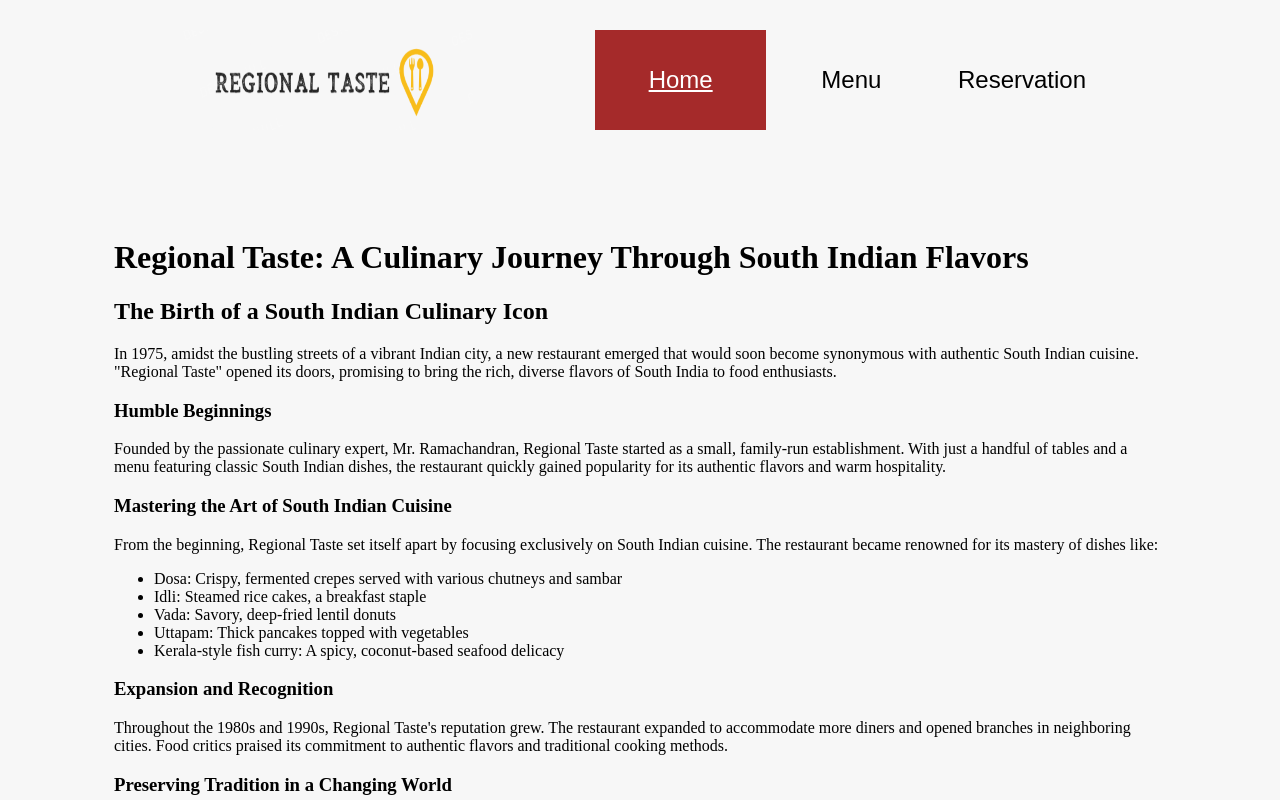
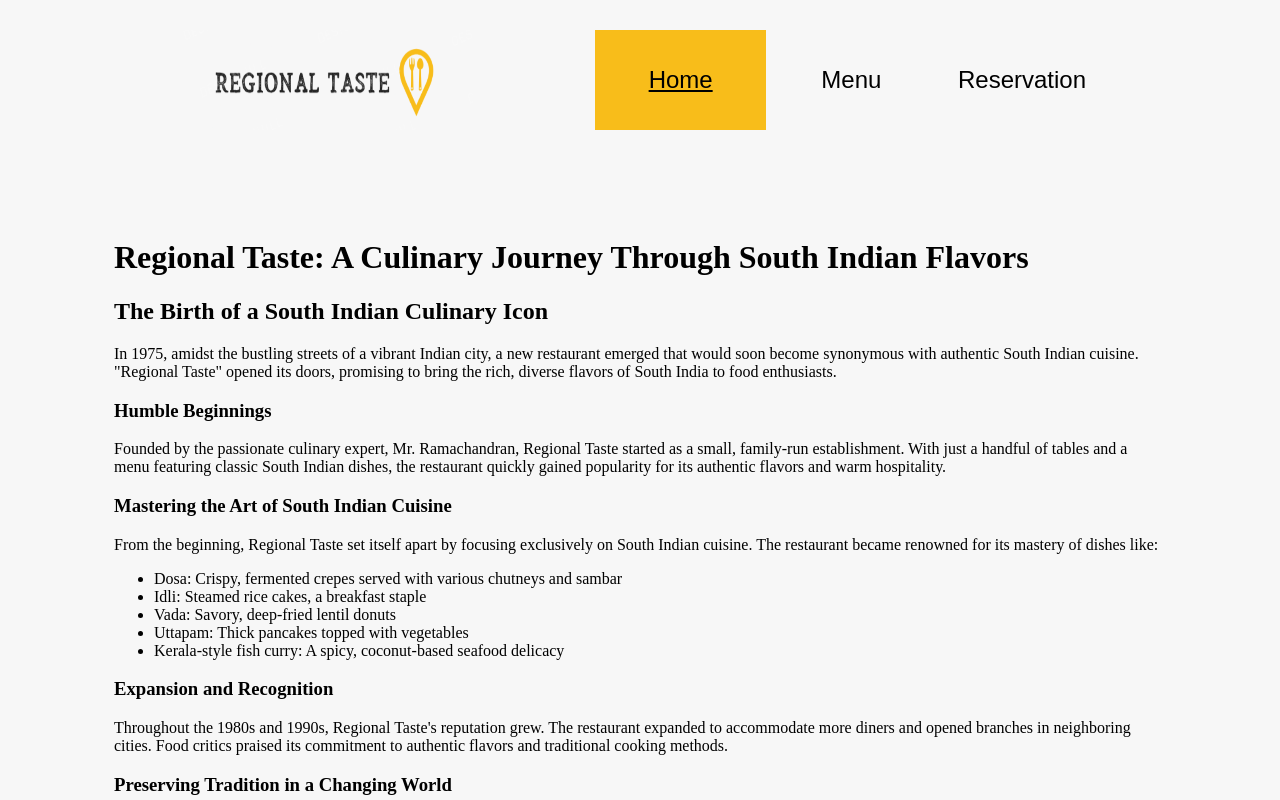
Before and after one commit to ashok-kollipara/odin-ts-restaurant-page, a website built with webpack: page src/template.html in a window 1280 px wide. In both pictures the pointer is over the button "Home". Shown: the top 800 px of the page. Built offline with nearby package versions, Linux system fonts and the light colour scheme.

Commit message:
add hover fun

```diff
--- a/src/index.css
+++ b/src/index.css
@@ -21,8 +21,8 @@ nav {
 
 .navigation-buttons:hover {
     text-decoration: underline;
-    background-color: brown;
-    color: white;
+    background-color: #f8bd1a;
+    cursor: pointer;
 }
 
 body {
```
